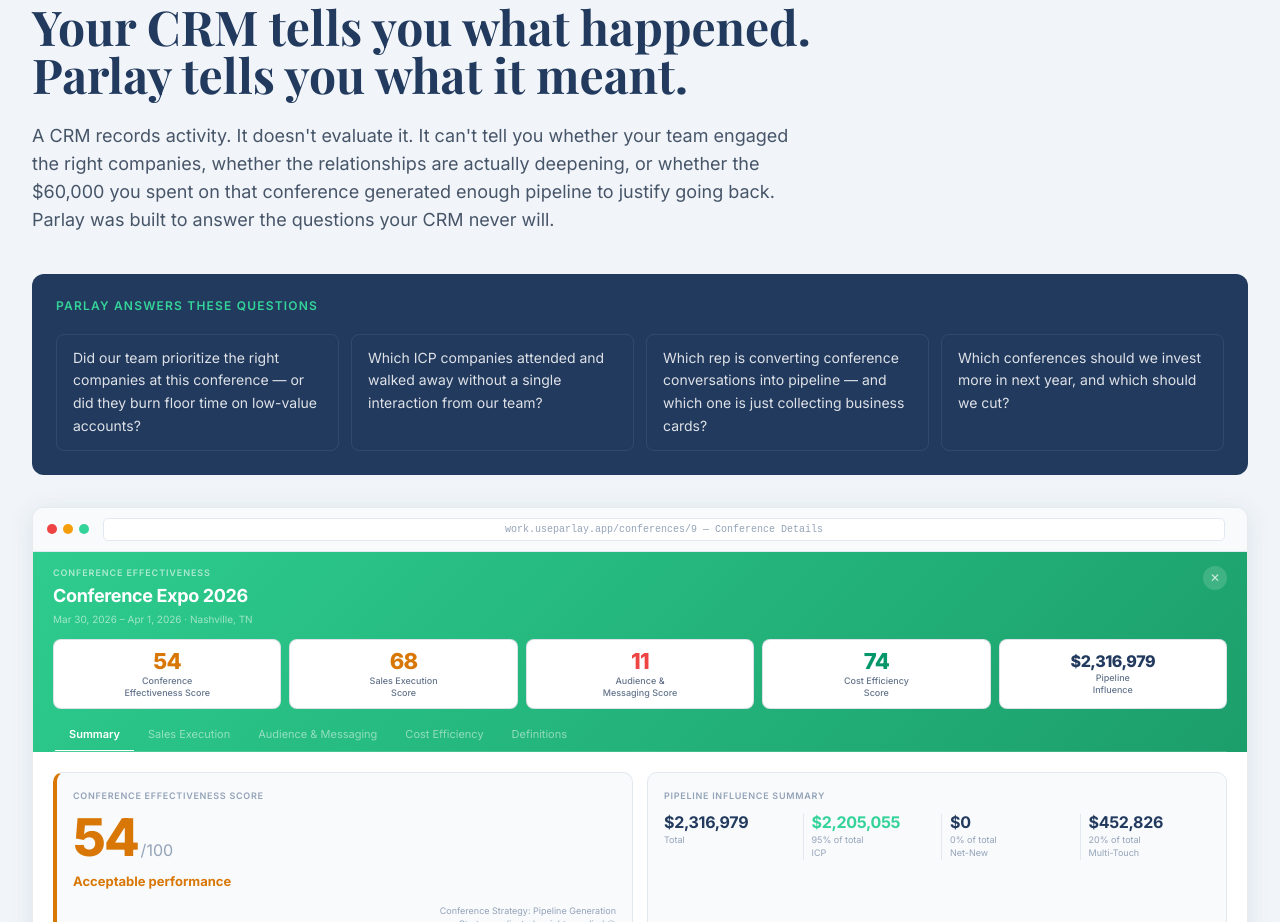
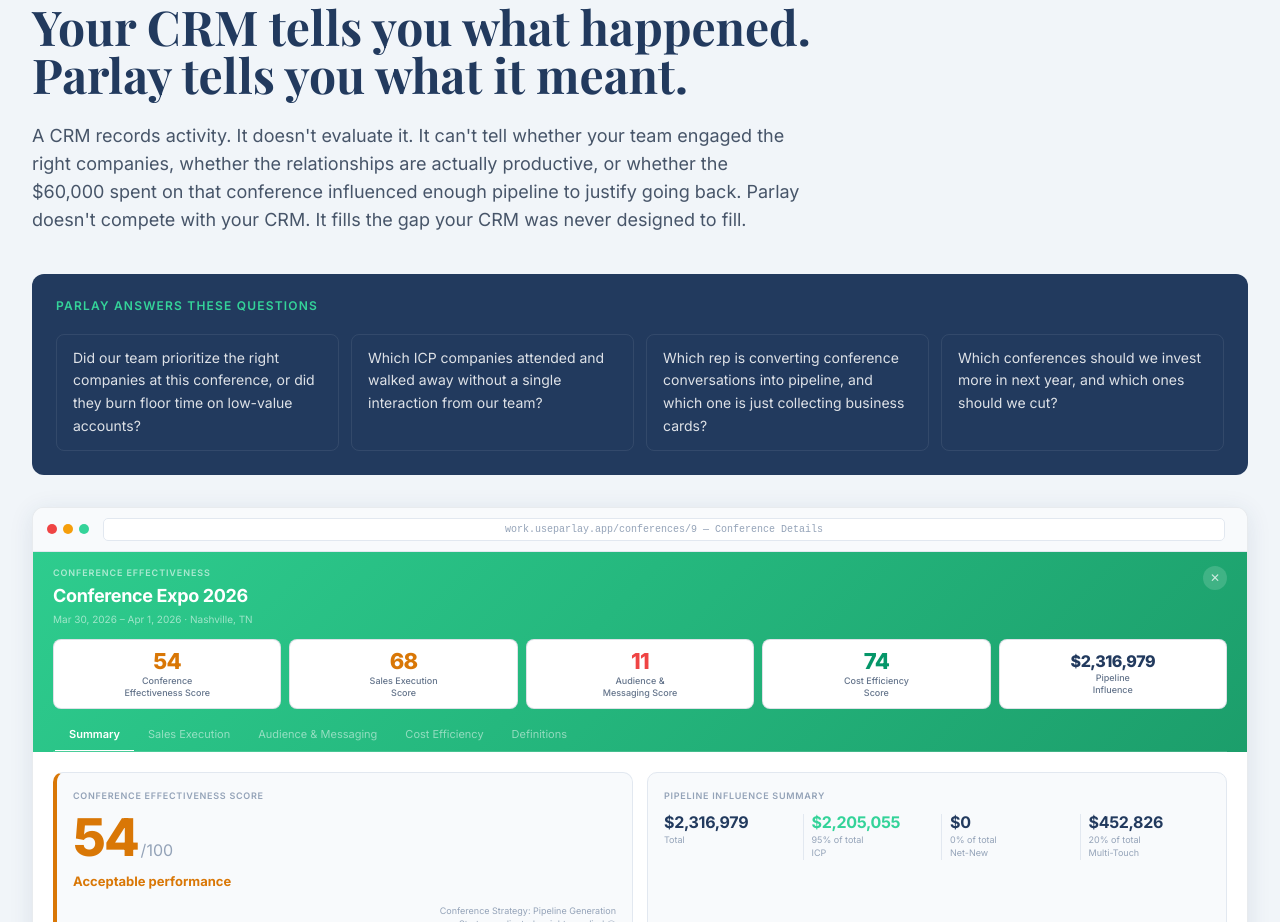
Before and after one commit to kmwinn21-beep/parlay-website, a Next.js app: page / in a window 1280 px wide. Shown: the part 3040-3962 px from the top of the page. Built offline with nearby package versions, Linux system fonts and the light colour scheme; a web font is replaced by a local one.

Commit message:
changed CRM tone

```diff
--- a/components/marketing/VsCrmSection.tsx
+++ b/components/marketing/VsCrmSection.tsx
@@ -1,10 +1,10 @@
 import EffectivenessSummaryMock from "./EffectivenessSummaryMock";
 
 const PARLAY_ANSWERS = [
-  "Did our team prioritize the right companies at this conference — or did they burn floor time on low-value accounts?",
+  "Did our team prioritize the right companies at this conference, or did they burn floor time on low-value accounts?",
   "Which ICP companies attended and walked away without a single interaction from our team?",
-  "Which rep is converting conference conversations into pipeline — and which one is just collecting business cards?",
-  "Which conferences should we invest more in next year, and which should we cut?",
+  "Which rep is converting conference conversations into pipeline, and which one is just collecting business cards?",
+  "Which conferences should we invest more in next year, and which ones should we cut?",
 ];
 
 export default function VsCrmSection() {
@@ -20,7 +20,7 @@
         </h2>
 
         <p className="font-inter text-lg text-brand-steel mb-10 max-w-3xl">
-          A CRM records activity. It doesn&apos;t evaluate it. It can&apos;t tell you whether your team engaged the right companies, whether the relationships are actually deepening, or whether the $60,000 you spent on that conference generated enough pipeline to justify going back. Parlay was built to answer the questions your CRM never will.
+          A CRM records activity. It doesn&apos;t evaluate it. It can&apos;t tell whether your team engaged the right companies, whether the relationships are actually productive, or whether the $60,000 spent on that conference influenced enough pipeline to justify going back. Parlay doesn&apos;t compete with your CRM. It fills the gap your CRM was never designed to fill.
         </p>
 
         {/* Parlay Answers — 4-column card grid */}
```
